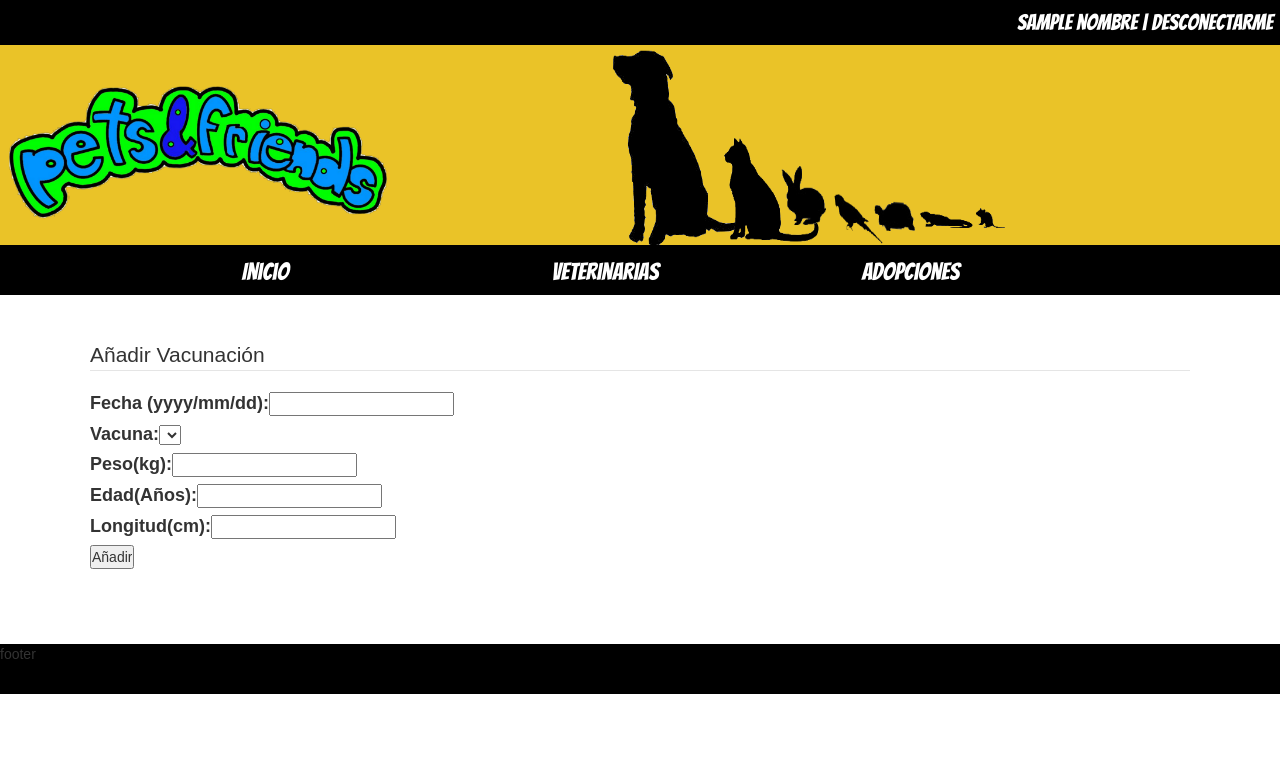
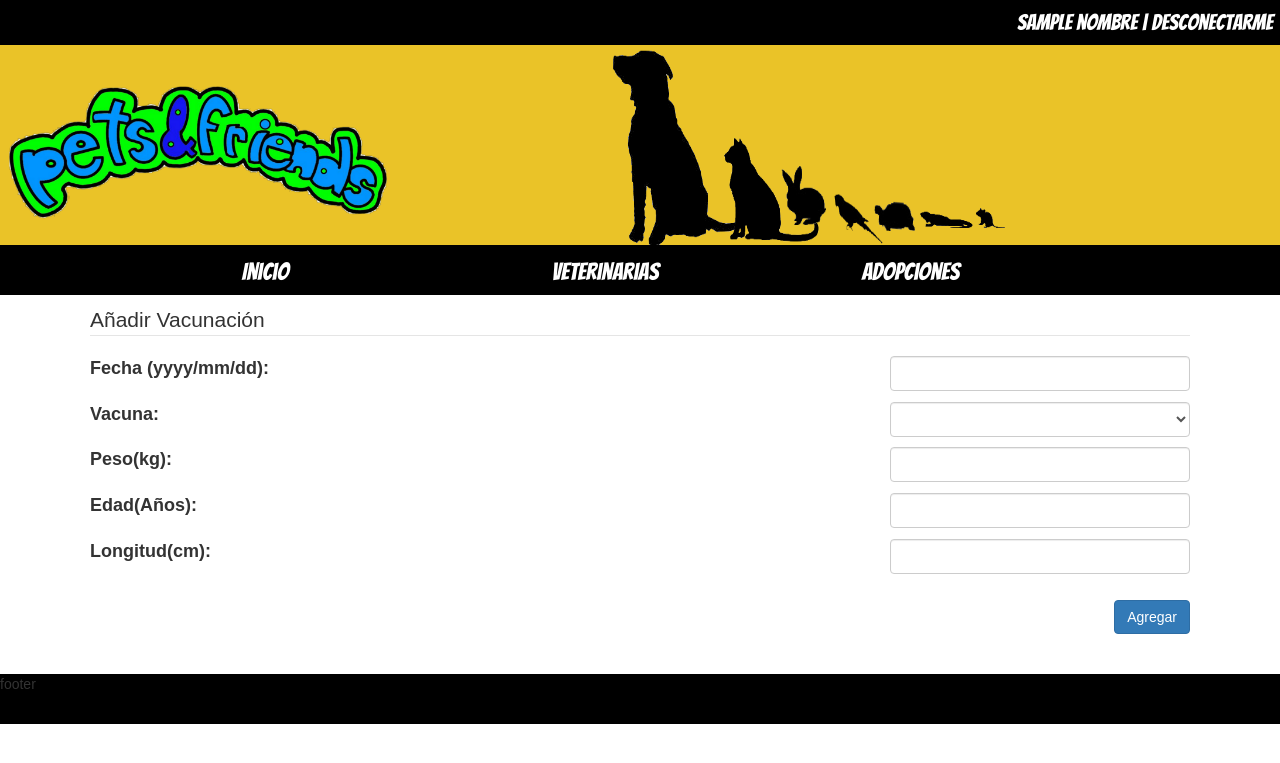
Before and after one commit to manuelms11/PerfilVeterinarioGit, a CakePHP app: the page made by app/View/Vacunas/add_vacpet.ctp in a window 1280 px wide. Shown: the top 763 px of the page. Run offline with PHP 8.4 and a stand-in for CakePHP, Linux system fonts and the light colour scheme; the template is opened without the code that fills it: most values are stand-ins (such as "Sample title", 1, 10 or a date in 2020); form fields are guessed from the names that the template uses; lists and menus that the app fills with data are empty; some libraries are stand-ins or nearby versions.

Commit message:
cambios_css

```diff
--- a/app/Model/Desparacitante.php
+++ b/app/Model/Desparacitante.php
@@ -40,7 +40,8 @@ class Desparacitante extends AppModel {
 public $hasMany = array(
     'RegistroDesparacitaciones'=>array(
         'className'=>'registrodesparacitaciones',//tabla
-        'foreignKey'=>'iddesparacitante'//llave foranea de Despara
+        'foreignKey'=>'iddesparasitante'//llave foranea de Despara
+
     )
 );
 
--- a/app/Model/Mascota.php
+++ b/app/Model/Mascota.php
@@ -29,6 +29,10 @@ class Mascota extends AppModel {
         'Registrovacuna'=>array(
             'className'=>'registrovacunas',//tabla
             'foreignKey'=>'idmascota'//llave foranea de Mascota
+         ),
+        'RegistroDesparacitaciones'=>array(
+            'className'=>'registrodesparacitaciones',//tabla
+            'foreignKey'=>'iddesparasitante'//llave foranea de Despara
         )
     );
 
--- a/app/View/Adopciones/edit.ctp
+++ b/app/View/Adopciones/edit.ctp
@@ -8,7 +8,7 @@
             <legend><?php echo __('Editar Adopción'); ?></legend>
             <?php
                 echo $this->Form->input('Adopcione.id', array('type' => 'hidden', 'value'=>$ado['Adopcione']['id']));
-                ?>
+            ?>
             <div class="form-group">
                 <?php
                 echo $this->Form->input('Adopcione.nombre_mascota', array('label' => 'Nombre: ', 'class' => 'form-control', 'value'=>$ado['Adopcione']['nombre_mascota']));
--- a/app/View/Vacunas/add_vacpet.ctp
+++ b/app/View/Vacunas/add_vacpet.ctp
@@ -5,16 +5,33 @@
         )); ?>
             <fieldset>
                 <legend><?php echo __('Añadir Vacunación'); ?></legend>
-        <?php echo $this->Form->input('Registrovacuna.fechavacuna', array('label'=>'Fecha (yyyy/mm/dd): '));
-		echo $this->Form->input('Registrovacuna.idvacuna', array('options'=>$vaccines, 'label'=>'Vacuna: ',
-                                  'empty'=>'Category','selected'=>'Your Value'));
-        echo $this->Form->input('Registrovacuna.pesoanimal', array('label'=>'Peso(kg): ', 'type'=>'text'));
-        echo $this->Form->input('Registrovacuna.edadanimal', array('label'=>'Edad(Años): ', 'type'=>'text'));
-		echo $this->Form->input('Registrovacuna.longitudanimal', array('label'=>'Longitud(cm): ', 'type'=>'text'));
-		echo $this->Form->input('Registrovacuna.idmascota', array('label'=>false,'hidden'=>'hidden', 'value'=>$idmascota));
-    ?>
+                <div class="form-group">
+                    <?php echo $this->Form->input('Registrovacuna.fechavacuna', array('label'=>'Fecha (yyyy/mm/dd): ','class' => 'form-control form-input-right')); ?>
+                </div>
+                <div id="clear"></div>
+                <div class="form-group">
+                    <?php echo $this->Form->input('Registrovacuna.idvacuna', array('options'=>$vaccines, 'label'=>'Vacuna: ', 'class' => 'form-control form-input-right', 'empty'=>'Category','selected'=>'Your Value'));?>
+                </div>
+                <div id="clear"></div>
+                <div class="form-group">
+                    <?php echo $this->Form->input('Registrovacuna.pesoanimal', array('label'=>'Peso(kg): ', 'type'=>'text','class' => 'form-control form-input-right'));?>
+                </div>
+                <div id="clear"></div>
+                <div class="form-group">
+                    <?php echo $this->Form->input('Registrovacuna.edadanimal', array('label'=>'Edad(Años): ', 'type'=>'text','class' => 'form-control form-input-right'));?>
+                </div>
+                <div id="clear"></div>
+                <div class="form-group">
+                    <?php echo $this->Form->input('Registrovacuna.longitudanimal', array('label'=>'Longitud(cm): ', 'type'=>'text','class' => 'form-control form-input-right'));?>
+                </div>
+                <div id="clear"></div>
+                <div class="form-group">
+                    <?php echo $this->Form->input('Registrovacuna.idmascota', array('label'=>false, 'type' => 'hidden', 'class' => 'form-control','hidden'=>'hidden', 'value'=>$idmascota));?>
+                </div>
+                <div id="clear"></div>
+                 <button type="submit" class="btn btn-primary pull-right">Agregar</button>
             </fieldset>
-<?php echo $this->Form->end(__('Añadir')); ?>
+        <?php echo $this->Form->end(); ?>
+        <!--<php echo $this->Form->end(__('Añadir')); ?>-->
     </div>
-
 </div>
--- a/app/webroot/css/style.css
+++ b/app/webroot/css/style.css
@@ -126,7 +126,7 @@ fieldset {
 
 #main{
     max-width: 1100px;
-    margin: 75px auto;
+    margin: 40px auto;
     /*border: double rgb(237, 209, 148) 1px;
     padding: 15px;*/
     border-radius: 6px 6px 6px 6px;
@@ -162,7 +162,7 @@ fieldset {
 #DuenoAddForm button, #AdopcioneAddForm button{
     font-size: 18px;
 }
-#AdopcioneAddForm, #AdopcioneEditForm{
+#AdopcioneAddForm, #AdopcioneEditForm, #VacunaAddVacpetForm{
     max-width: 600px;
     margin: 5px auto;
 }
@@ -213,7 +213,7 @@ fieldset {
 
 
 #main h1{
-    font-weight: bold;
+    //font-weight: bold;
 }
 
 .oculto{
@@ -272,3 +272,26 @@ fieldset {
 h3, h4, h1,h2,h6, h5{
     font-family:'Bangers'
 }
+
+.form-input-right{
+    float: right;
+  max-width: 300px;
+  height: 35px;
+}
+
+.petInfo2{
+  border: solid 2px black;
+  margin: 5px auto;
+  border-radius: 6px 6px 6px 6px;
+}
+
+.petInfo2 .infoPet2{
+    padding: 5px;
+}
+
+.title1{
+    font-family: 'Bangers';
+    font-size: 24px;
+    text-decoration: none;
+    margin: 0px;
+}
```
Also changed, not shown: app/View/Duenos/view_Pet.ctp (+10 -12 lines). Lines whose indentation alone changed are shown as unchanged.
